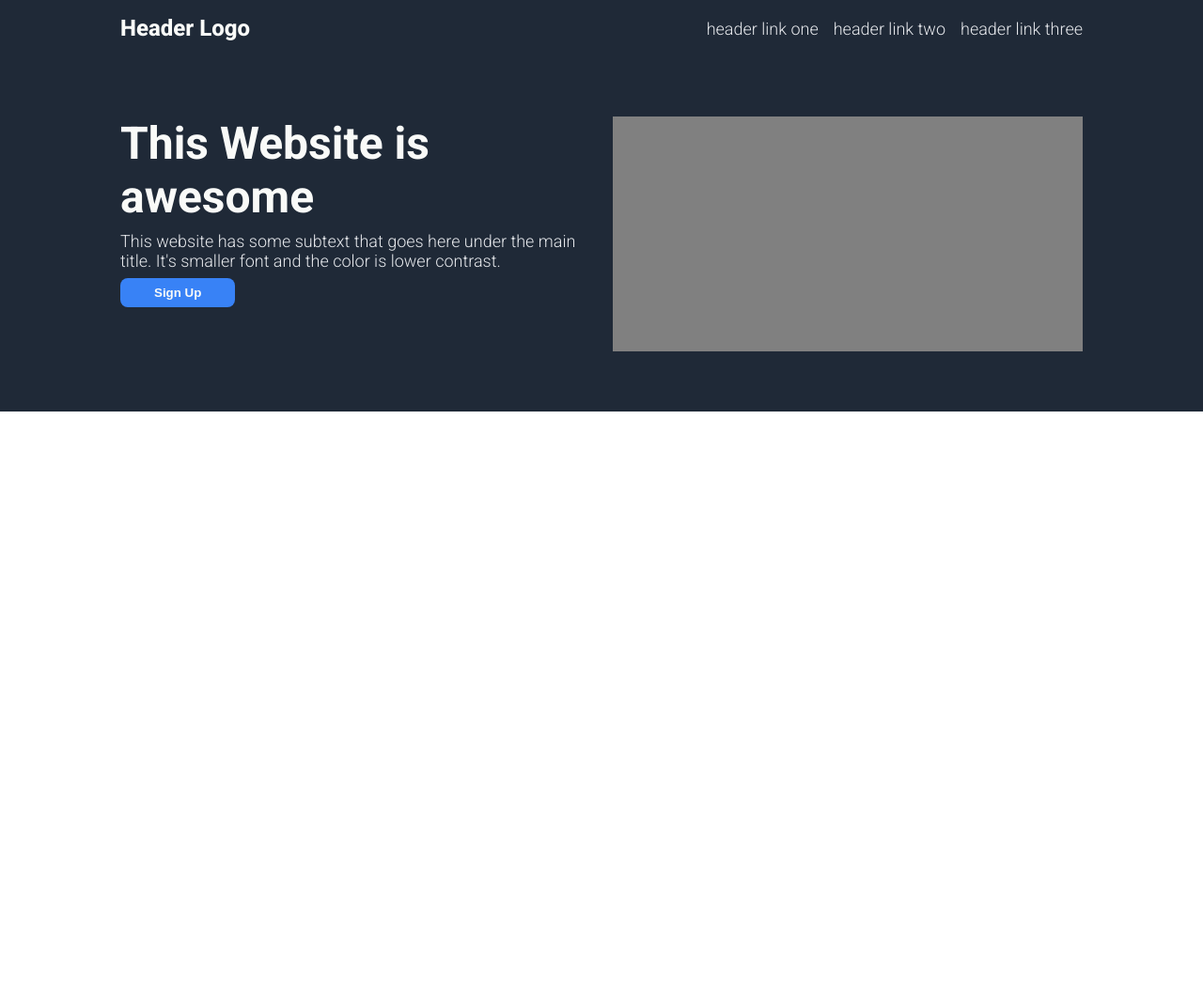
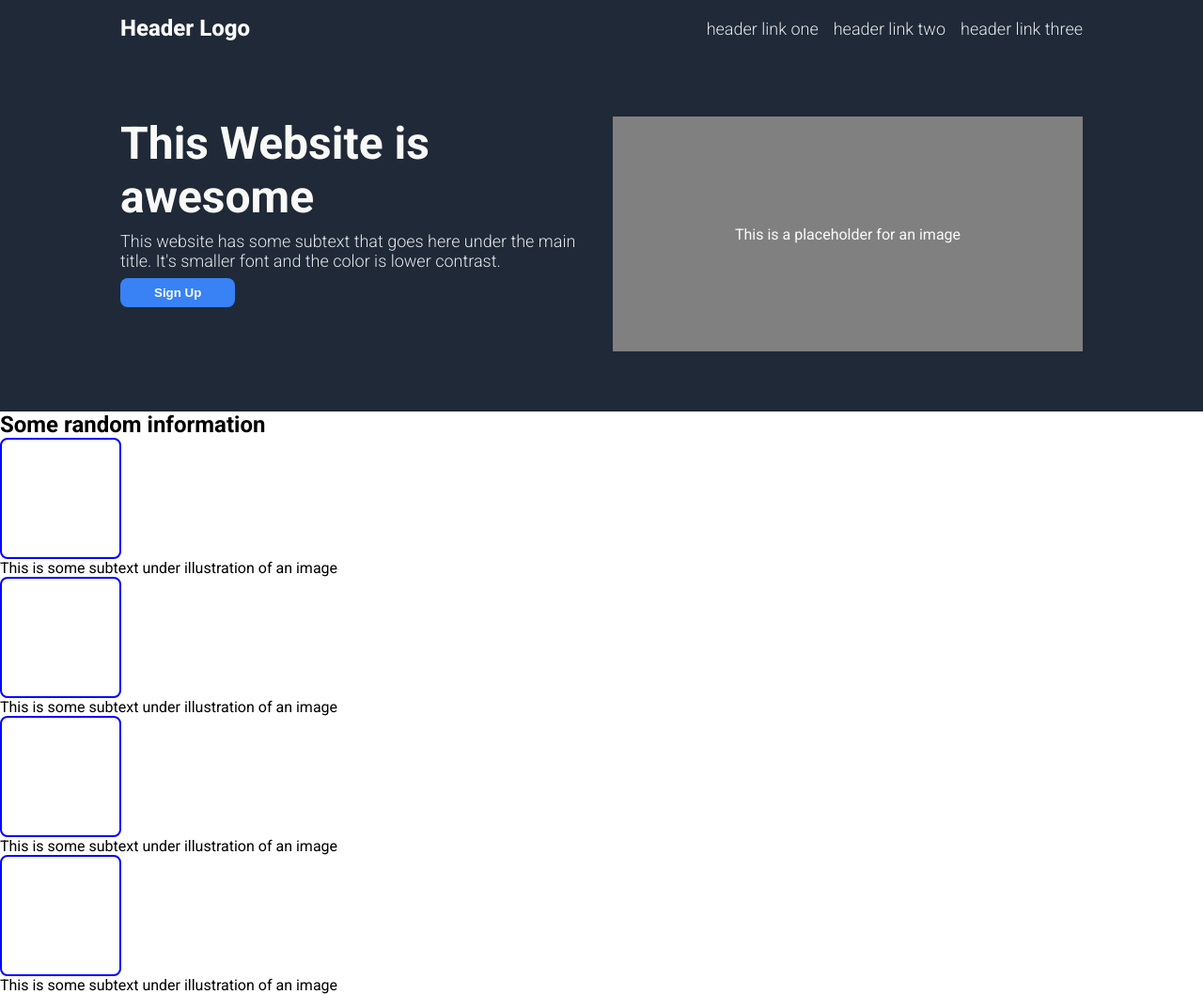
Before and after one commit to A-Shushi/odin-landing-page, a plain HTML site: page index.html in a window 1280 px wide. Shown: the whole page at 94% size. Before the commit the page ends 800 px from the top, so only its background shows below. Drawn offline with Linux system fonts and the light colour scheme.

Commit message:
Setup HTML for the information section

```diff
--- a/index.html
+++ b/index.html
@@ -25,7 +25,30 @@
                     smaller font and the color is lower contrast.</p>
                 <button>Sign Up</button>
             </div>
-            <div class="img-placeholder"></div>
+            <div class="img-placeholder">This is a placeholder for an image</div>
+        </div>
+    </div>
+    <div class="information">
+        <div class="information-content">
+            <h2>Some random information</h2>
+            <div class="information-tiles">
+                <div class="tile">
+                    <div class="tile-placeholder"></div>
+                    <p>This is some subtext under illustration of an image</p>
+                </div>
+                <div class="tile">
+                    <div class="tile-placeholder"></div>
+                    <p>This is some subtext under illustration of an image</p>
+                </div>
+                <div class="tile">
+                    <div class="tile-placeholder"></div>
+                    <p>This is some subtext under illustration of an image</p>
+                </div>
+                <div class="tile">
+                    <div class="tile-placeholder"></div>
+                    <p>This is some subtext under illustration of an image</p>
+                </div>
+            </div>
         </div>
     </div>
 </body>
--- a/styles.css
+++ b/styles.css
@@ -5,6 +5,8 @@ body {
     padding: 0;
     margin: 0;
 }
+
+/*TODO Collect all margin 0 and padding 0 into one argument*/
 
 .hero {
     background-color: #1F2937;
@@ -54,7 +56,9 @@ body {
 }
 
 .hero-content h1,
-.hero-content p {
+.hero-content p,
+.information h2,
+.information p {
     margin: 0;
     padding: 0;
 }
@@ -82,4 +86,14 @@ body {
     height: 250px;
     background-color: gray;
     flex-shrink: 0;
+    display: flex;
+    align-items: center;
+    justify-content: center;
 }
+
+.tile-placeholder {
+    width: 125px;
+    height: 125px;
+    border: 2px solid blue;
+    border-radius: 8px;
+}
```
